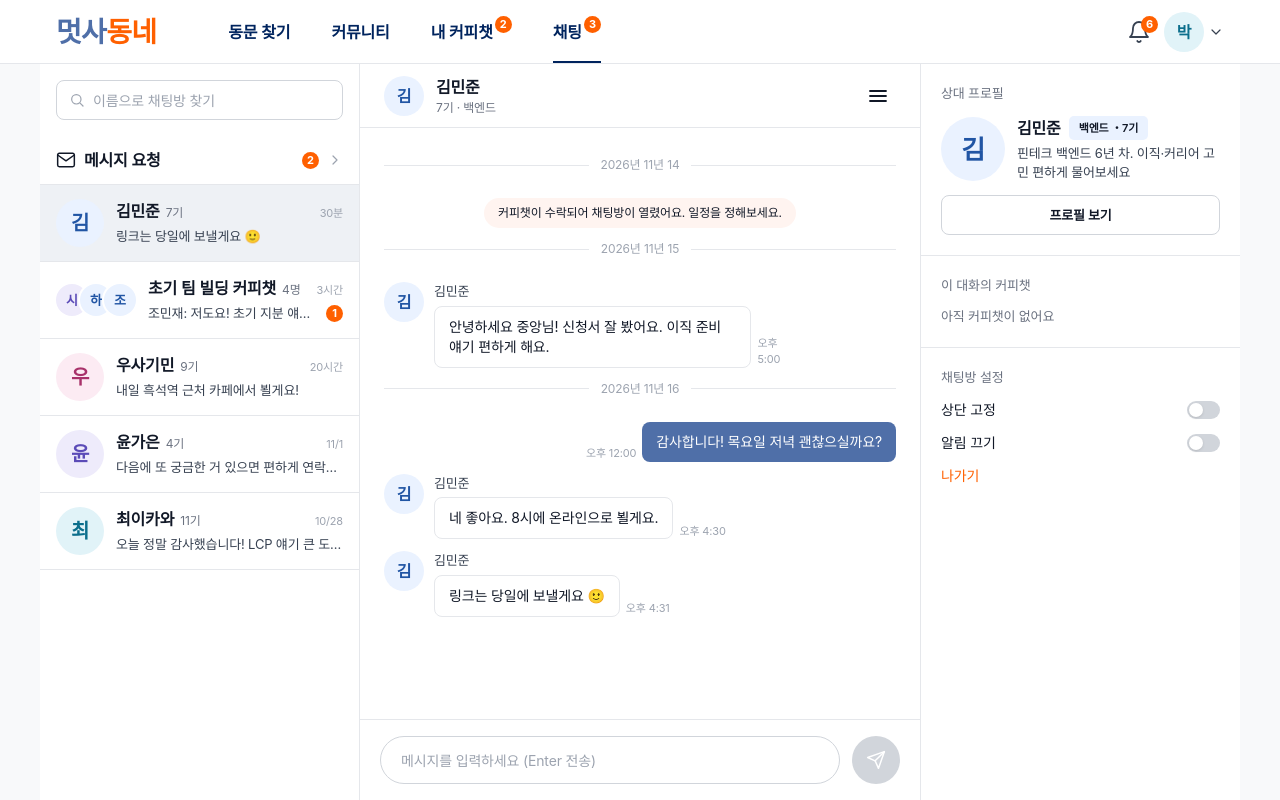
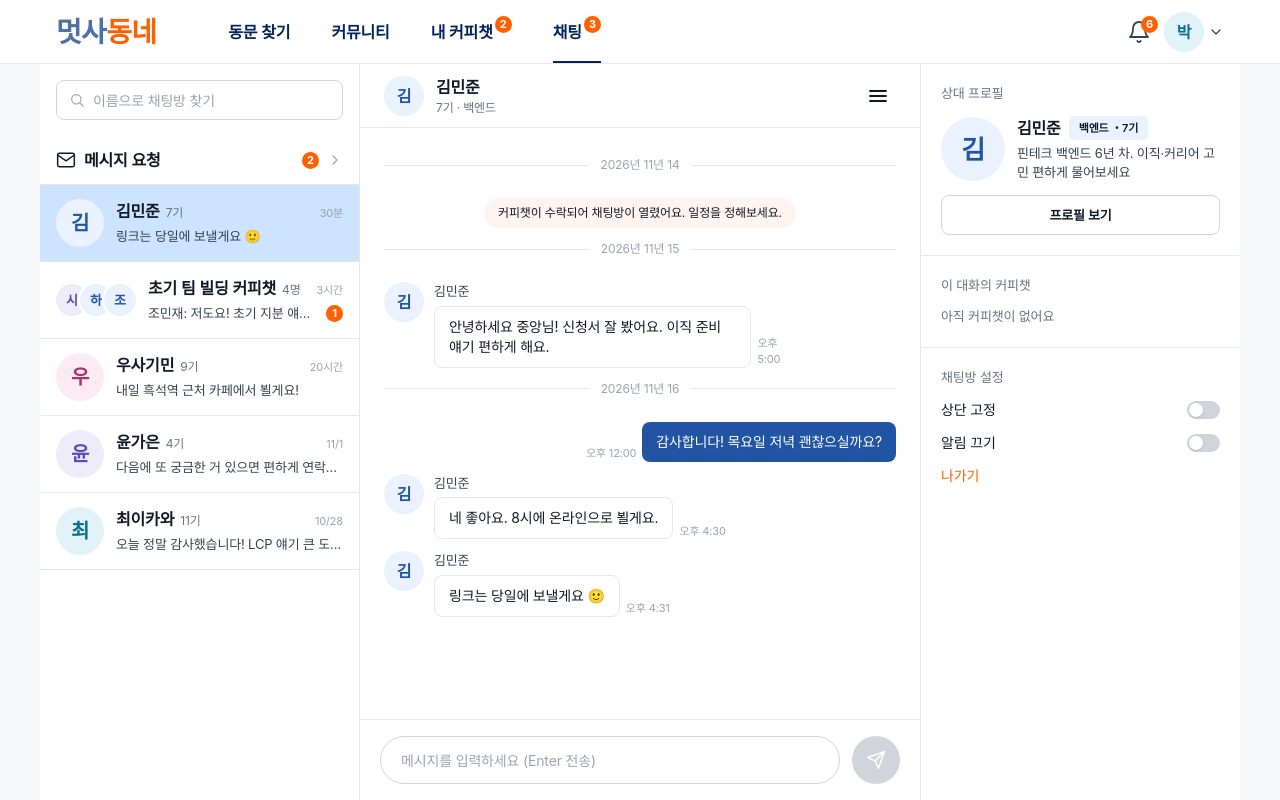
Before and after one commit to ChungangHackathon/lion_link, a Next.js app in the folder frontend/: page /chat/r-1 in a window 1280 px wide. Built offline with nearby package versions, Linux system fonts and the light colour scheme; a web font is replaced by a local one.

Commit message:
[feat] 채팅 화면 색상 디자인 1차 반영
- 내 메시지 primary-strong, 선택된 대화 blue-100, D-day 배지 채움
- 커피챗 링크를 /coffee?id= 형식으로 변경

```diff
--- a/frontend/app/(main)/chat/[id]/page.tsx
+++ b/frontend/app/(main)/chat/[id]/page.tsx
@@ -52,7 +52,7 @@ function ChatRoomInner({ params }: { params: Promise<{ id: string }> }) {
   const isDeclined = room.status === "DECLINED";
   const isBlocked = others.some((o) => blocked.includes(o.id));
   const canSend = !isRequestPending && !isDeclined && !isBlocked;
-  // 선배·대표 신청자는 커피챗 진행 중 나갈 수 없음 (T-31)
+  // 사자·대표 신청자는 커피챗 진행 중 나갈 수 없음 (T-31)
   const lockedLeave = chat && ["ACCEPTED", "SCHEDULED"].includes(chat.status) && (chat.receiverId === ME_ID || chat.requesterId === ME_ID);
   const isMemberOfGroup = chat && chat.memberIds.includes(ME_ID);
 
@@ -116,7 +116,7 @@ function ChatRoomInner({ params }: { params: Promise<{ id: string }> }) {
               📅 {formatDateTime(chat.scheduledAt)}
               {chat.mode !== "ONLINE" && " · 강남역 ○○카페"}
             </span>
-            <Link href={`/coffee/${chat.id}`} className="text-ink-700 hover:underline">
+            <Link href={`/coffee?id=${chat.id}`} className="text-ink-700 hover:underline">
               변경
             </Link>
           </div>
@@ -151,7 +151,7 @@ function ChatRoomInner({ params }: { params: Promise<{ id: string }> }) {
                     <div className={cn("flex max-w-[70%] flex-col gap-1", mine && "items-end")}>
                       {!mine && <span className="text-[13px] text-ink-700">{sender?.name}</span>}
                       <div className={cn("flex items-end gap-1.5", mine && "flex-row-reverse")}>
-                        <p className={cn("whitespace-pre-line rounded-[8px] px-3.5 py-2.5 text-[14px] leading-5", mine ? "bg-primary text-white" : "border border-line-200 bg-white text-ink-900")}>{m.text}</p>
+                        <p className={cn("whitespace-pre-line rounded-[8px] px-3.5 py-2.5 text-[14px] leading-5", mine ? "bg-primary-strong text-white" : "border border-line-200 bg-white text-ink-900")}>{m.text}</p>
                         <span className="flex flex-col items-end text-[11px] text-ink-400">
                           {mine && room.type === "GROUP" && <span className="text-orange">{Math.max(0, room.memberIds.length - 1 - (m.readBy?.length ?? 0))}</span>}
                           {formatTime(m.at)}
@@ -204,7 +204,7 @@ function ChatRoomInner({ params }: { params: Promise<{ id: string }> }) {
                       </span>
                       <span className="text-[14px] font-semibold text-ink-900">
                         {a.name}
-                        {isHost && " (선배)"}
+                        {isHost && " (사자)"}
                       </span>
                     </Link>
                     <span className="text-[12px] text-ink-500">{a.generation}기</span>
@@ -245,7 +245,7 @@ function ChatRoomInner({ params }: { params: Promise<{ id: string }> }) {
             <>
               <div className="flex items-center gap-2">
                 <StatusBadge tone={statusTone(chat.status)}>{COFFEE_STATUS_LABEL[chat.status]}</StatusBadge>
-                {chat.status === "SCHEDULED" && chat.scheduledAt && <span className="text-[12px] text-ink-500">D-{Math.max(0, Math.ceil((new Date(chat.scheduledAt).getTime() - Date.now()) / 86_400_000))}</span>}
+                {chat.status === "SCHEDULED" && chat.scheduledAt && <span className="rounded-[4px] bg-primary px-2 py-0.5 text-[12px] font-bold text-white">D-{Math.max(0, Math.ceil((new Date(chat.scheduledAt).getTime() - Date.now()) / 86_400_000))}</span>}
                 {chat.status === "ACCEPTED" && <span className="text-[12px] text-ink-500">일정 미정</span>}
               </div>
               {chat.status === "SCHEDULED" && chat.scheduledAt ? (
@@ -257,11 +257,11 @@ function ChatRoomInner({ params }: { params: Promise<{ id: string }> }) {
                 <p className="text-[13px] text-ink-700">일정 후보 {chat.candidates.map(formatDateTime).join(" · ") || "없음"}</p>
               ) : null}
               <div className="flex gap-2">
-                <Button size="M" variant="secondary" className="flex-1" href={`/coffee/${chat.id}`}>
+                <Button size="M" variant="secondary" className="flex-1" href={`/coffee?id=${chat.id}`}>
                   상세 보기
                 </Button>
                 {(chat.status === "ACCEPTED" || chat.status === "SCHEDULED") && (
-                  <Button size="M" variant={chat.status === "ACCEPTED" ? "primary" : "secondary"} className="flex-1" href={`/coffee/${chat.id}`}>
+                  <Button size="M" variant={chat.status === "ACCEPTED" ? "primary" : "secondary"} className="flex-1" href={`/coffee?id=${chat.id}`}>
                     {chat.status === "ACCEPTED" ? "일정 확정" : "일정 변경"}
                   </Button>
                 )}
--- a/frontend/app/(main)/chat/layout.tsx
+++ b/frontend/app/(main)/chat/layout.tsx
@@ -62,7 +62,7 @@ export default function ChatLayout({ children }: { children: React.ReactNode })
             const declined = r.status === "DECLINED";
             return (
               <li key={r.id} className="border-b border-line-200">
-                <Link href={`/chat/${r.id}`} className={cn("flex items-center gap-3 px-4 py-3.5 hover:bg-bg-50", active && "bg-light-card")}>
+                <Link href={`/chat/${r.id}`} className={cn("flex items-center gap-3 px-4 py-3.5 hover:bg-bg-50", active && "bg-blue-100 hover:bg-blue-100")}>
                   {r.type === "GROUP" ? <AvatarGroup people={others} size={32} /> : <Avatar name={others[0]?.name} part={others[0]?.part} size={48} />}
                   <div className="flex min-w-0 flex-1 flex-col gap-1">
                     <div className="flex items-baseline justify-between gap-2">
```
